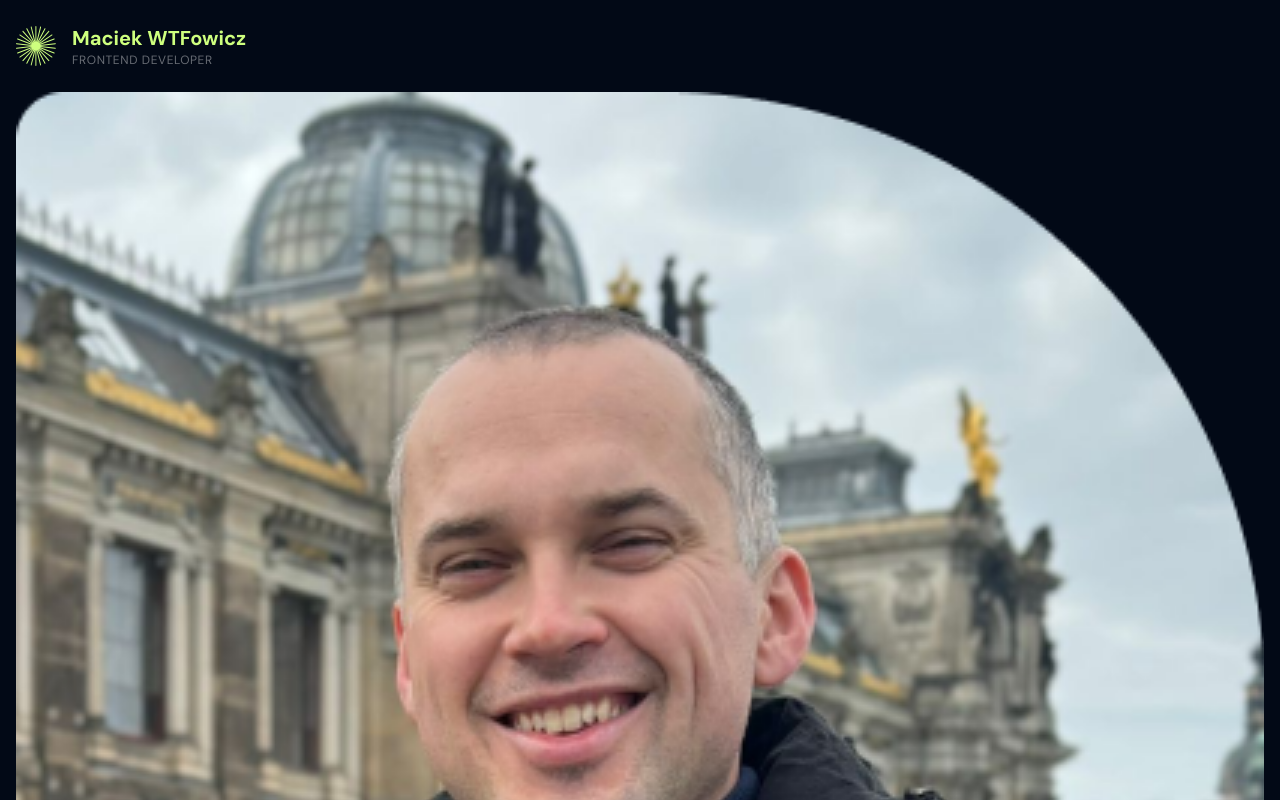
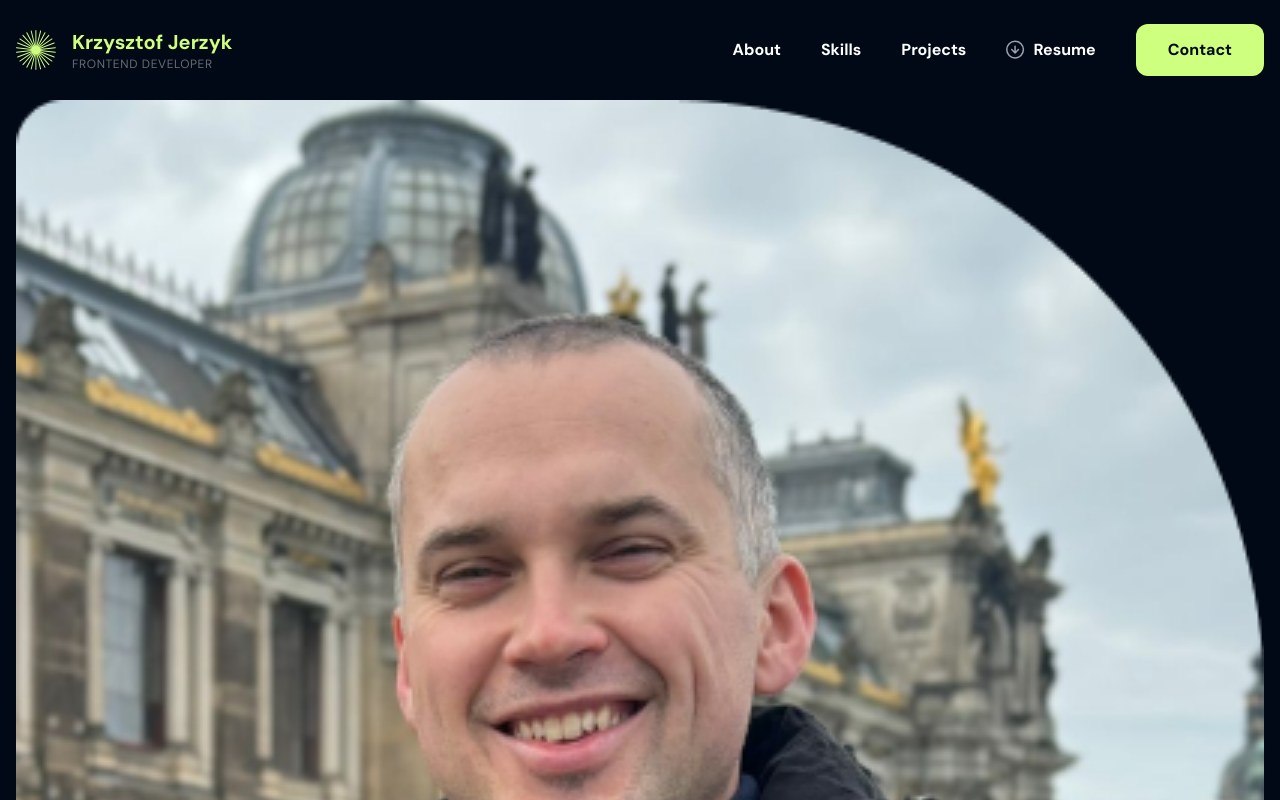
Before and after one commit to krzysztofJerzyk/portfolio-tailwind, a website built with Parcel: page src/index.html in a window 1280 px wide. Shown: the top 800 px of the page. Built offline with nearby package versions, Linux system fonts and the light colour scheme.

Commit message:
add desktop styles for the navbar

```diff
--- a/src/index.html
+++ b/src/index.html
@@ -14,23 +14,23 @@
   </head>
   <body class="font-dmsans bg-bg text-white">
     <main class="px-4">
-      <header class="max-w-wtf mx-auto py-6">
+      <header class="max-w-wtf mx-auto py-6 flex justify-between gap-4">
         <div class="flex gap-4 items-center">
           <img class="w-10 h-10" src="./img/star.svg" alt="" />
           <div>
-            <p class="text-xl text-accent font-bold">Maciek WTFowicz</p>
+            <p class="text-xl text-accent font-bold">Krzysztof Jerzyk</p>
             <p class="text-white opacity-40 uppercase text-xs tracking-wider">
               Frontend developer
             </p>
           </div>
         </div>
-        <nav class="hidden">
-          <ul>
+        <nav class="hidden md:block">
+          <ul class="flex gap-10 items-center font-bold">
             <li><a href="#about">About</a></li>
             <li><a href="#skills">Skills</a></li>
             <li><a href="#projects">Projects</a></li>
-            <li><a download="" href="#">Resume</a></li>
-            <li><a href="#contact">Contact</a></li>
+            <li><a class="flex gap-2 justify-center" download="" href="#"><img src="./img/download.svg">Resume</a></li>
+            <li><a class="inline-block bg-accent text-bg py-3.5 px-8 rounded-xl" href="#contact">Contact</a></li>
           </ul>
         </nav>
       </header>
@@ -41,7 +41,7 @@
           alt="Krzysztof Jerzyk"
         />
         <h1 class="text-2xl font-bold mb-4">
-          My name is Maciek and I'm an aspiring
+          My name is Krzysiek and I'm an aspiring
           <span class="text-accent">Frontend developer</span> and a keen Star
           Wars fan.
         </h1>
```
Also changed, not shown: src/img/download.svg (added).
